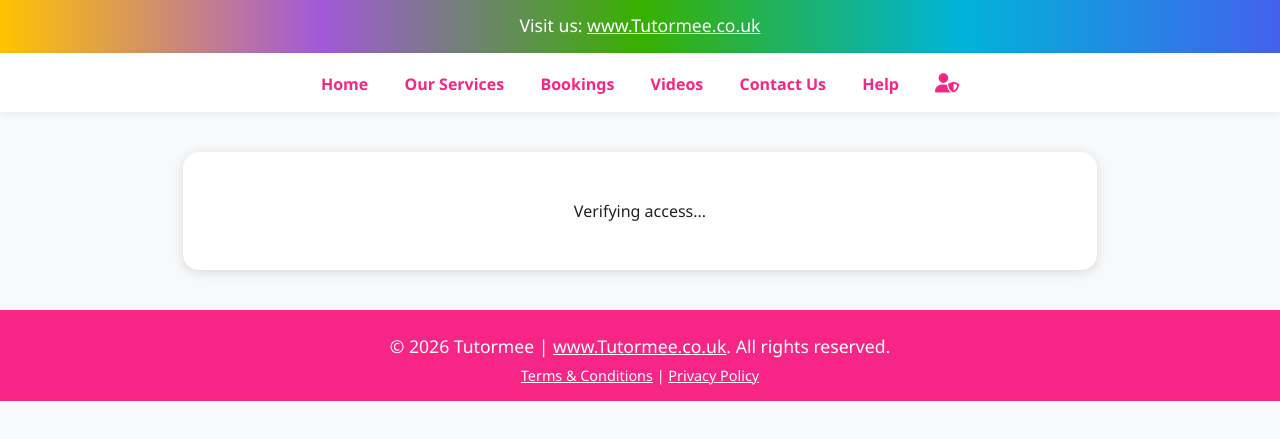
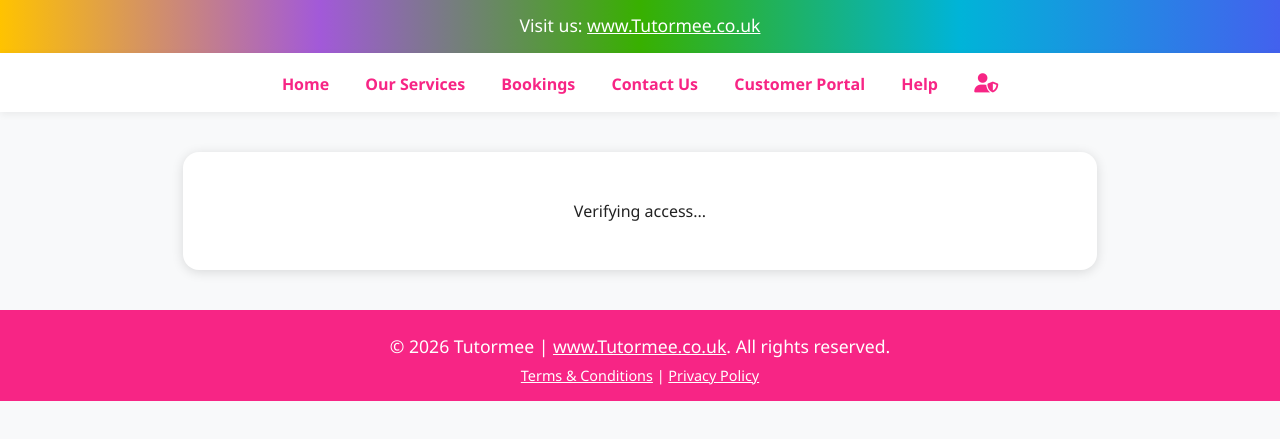
Before and after one commit to TutorMeLimited/TutorMe, a website: page videos.html in a window 1280 px wide. Shown: the part 143-582 px from the top of the page. Drawn offline with Linux system fonts and the light colour scheme; no server answers.

Commit message:
Sync navigation menu and eliminate theme flashing on page load
- Fixed outdated navigation bar in videos.html to align with the site-wide standard (updated links and ordering).
- Injected localStorage caching into the global theme scripts to apply the user's active color scheme synchronously, preventing the default theme from flashing before Firebase loads.

```diff
--- a/videos.html
+++ b/videos.html
@@ -40,8 +40,8 @@
         <a href="index.html">Home</a>
         <a href="Our-services.html">Our Services</a>
         <a href="bookings.html">Bookings</a>
-        <a href="client-login.html">Videos</a>
         <a href="contact-us.html">Contact Us</a>
+        <a href="client-login.html">Customer Portal</a>
         <a href="help.html">Help</a>
         <a href="login.html" title="Admin Login" style="font-size: 1.2rem;"><i class="fas fa-user-shield"></i></a>
         <a id="sign-out-link" style="display: none; cursor: pointer;">Sign Out</a>
```
Also changed, not shown: client-login.html (+1 -1 lines).
